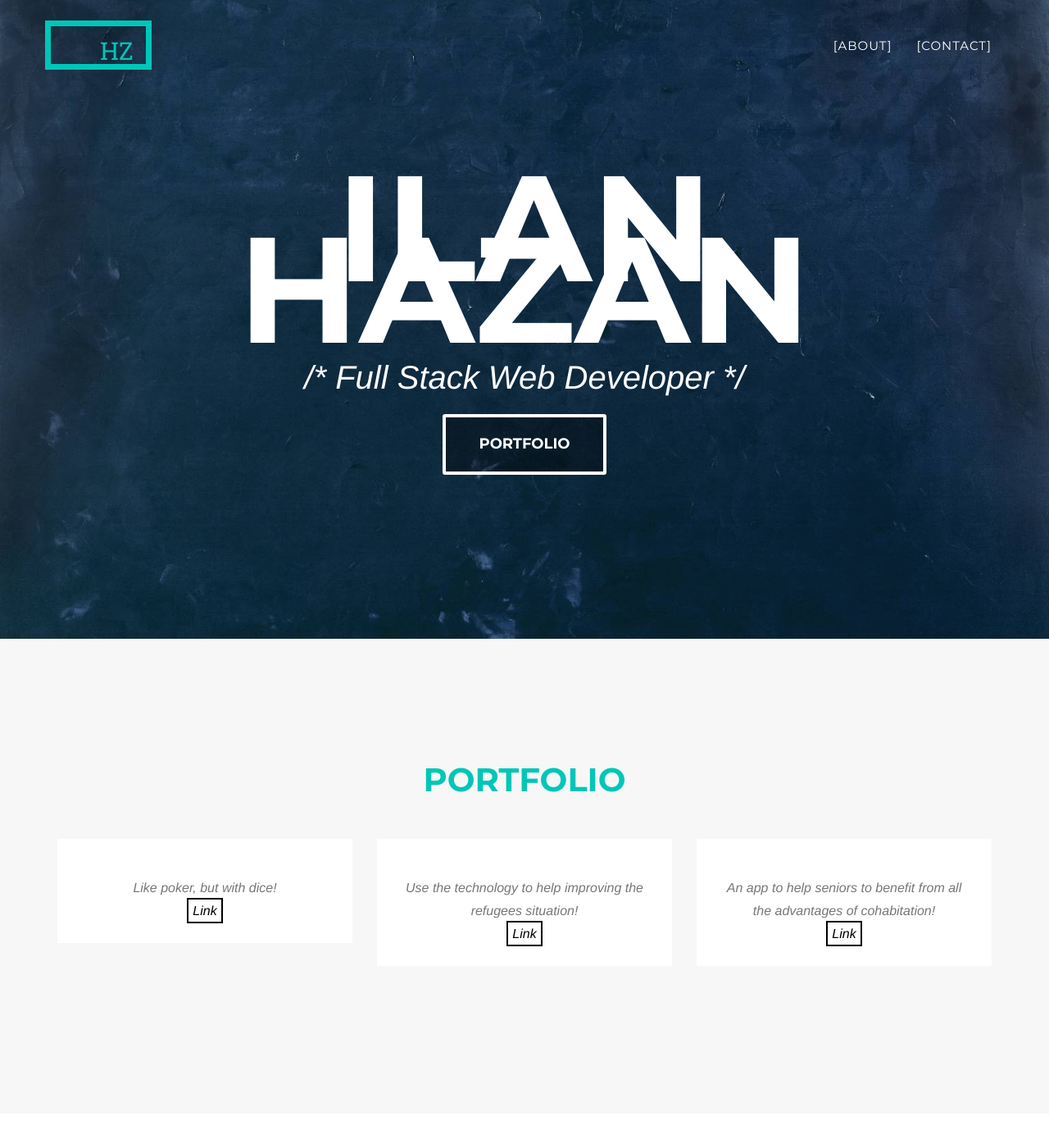
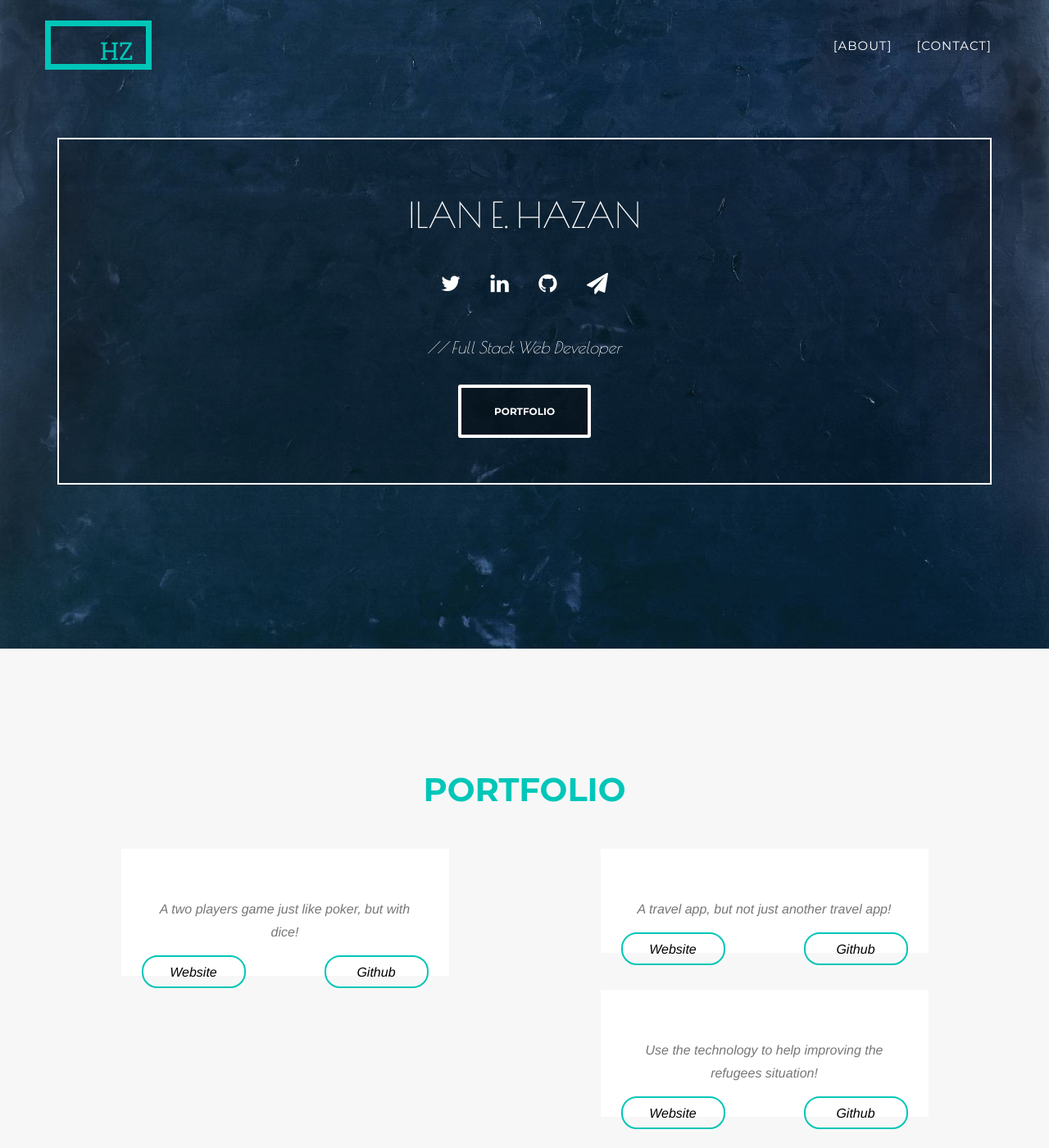
Before and after one commit to IlanHZ/IlanHZ.github.io, a Jekyll site: the page built from _posts/2014-07-18-project-1.markdown, in a window 1280 px wide and 1400 px high. Shown: the whole window at 82% size. Built offline with Jekyll 4.4.1, drawn with Linux system fonts in a browser that asks for light colours; some web fonts are replaced; some of the changed text lies outside the part shown.

Commit message:
homepage

```diff
--- a/_config.yml
+++ b/_config.yml
@@ -2,7 +2,7 @@ url: https://ilanhz.github.io
 
 
 # Site settings
-title: Awesome Title
+title: Ilan Hazan
 email: your-email@domain.com
 description: "Write an awesome description for your new site here. You can edit this line in _config.yml. It will appear in your document head meta (for Google search results) and in your feed.xml site description."
 
--- a/_includes/head.html
+++ b/_includes/head.html
@@ -17,6 +17,7 @@
     <link href="http://fonts.googleapis.com/css?family=Lato:400,700,400italic,700italic" rel="stylesheet" type="text/css">
     <link href='http://fonts.googleapis.com/css?family=Droid+Serif:400,700,400italic,700italic' rel='stylesheet' type='text/css'>
     <link href='http://fonts.googleapis.com/css?family=Roboto+Slab:400,100,300,700' rel='stylesheet' type='text/css'>
+    <link href='https://fonts.googleapis.com/css?family=Poiret+One' rel='stylesheet' type='text/css'>
 
     <!-- HTML5 Shim and Respond.js IE8 support of HTML5 elements and media queries -->
     <!-- WARNING: Respond.js doesn't work if you view the page via file:// -->
--- a/_includes/header.html
+++ b/_includes/header.html
@@ -35,9 +35,20 @@
     <header>
         <div class="container">
             <div class="intro-text">
-                <div class="intro-heading">Ilan Hazan</div>
-                <div class="intro-lead-in"> /* Full Stack Web Developer */</div>
-                <a href="#portfolio" class="page-scroll btn btn-xl">Portfolio</a>
+                <div class="main">
+                    <div class="intro-heading">Ilan E. Hazan</div>
+
+                    <div class="socialMedia">
+                        <a class="socialLink" href="https://twitter.com/ilanhz"><i class="fa fa-twitter" aria-hidden="true"></i></a>
+                        <a class="socialLink" href="https://uk.linkedin.com/in/ilaneliehazan"><i class="fa fa-linkedin" aria-hidden="true"  ></i></a>
+                        <a class="socialLink" href="https://github.com/IlanHZ"><i class="fa fa-github" aria-hidden="true"></i></a>
+                        <a class="socialLink" href="mailto:ilaneliehazan@gmail.com"><i class="fa fa-paper-plane" aria-hidden="true"></i></a>
+                    </div>
+
+                    <div class="intro-lead-in"> // Full Stack Web Developer </div>
+
+                    <a href="#portfolio" class="page-scroll btn btn-xl">Portfolio</a>
+                </div>
             </div>
         </div>
     </header>
--- a/_includes/portfolio_grid.html
+++ b/_includes/portfolio_grid.html
@@ -9,7 +9,8 @@
             </div>
             <div class="row">
             {% for post in site.posts %}
-                <div class="col-md-4 col-sm-6 portfolio-item">
+                <div class="col-md-6 col-sm-6 portfolio-item">
+                    <!-- <a href="#" class="portfolio-link" data-toggle="modal"> -->
                     <a href="#portfolioModal{{ post.modal-id }}" class="portfolio-link" data-toggle="modal">
                         <div class="portfolio-hover">
                             <div class="portfolio-hover-content">
@@ -23,7 +24,8 @@
                     <div class="portfolio-caption">
                         <h4>{{ post.title }}</h4>
                         <p class="text-muted">{{ post.subtitle }}</p>
-                        <p><a href="{{ post.link }}" id="portfolioLink"> Link </a> </p>
+                        <p><a href="{{ post.link }}" id="portfolioLinkWebsite"> Website </a> </p>
+                        <p><a href="{{ post.link }}" id="portfolioLinkGithub"> Github </a> </p>
                     </div>
                 </div>
             {% endfor %}
--- a/_posts/2014-07-18-project-1.markdown
+++ b/_posts/2014-07-18-project-1.markdown
@@ -1,6 +1,6 @@
 ---
 title: The Dice of Poker
-subtitle: Like poker, but with dice!
+subtitle: A two players game just like poker, but with dice!
 layout: default
 modal-id: 1
 date: 2014-07-18
```
Also changed, not shown: _includes/css/agency.css (+60 -32 lines), _posts/2014-07-18-project-4.markdown (added, +16 -0 lines), img/portfolio/mappers.png (added), 1 other file.
